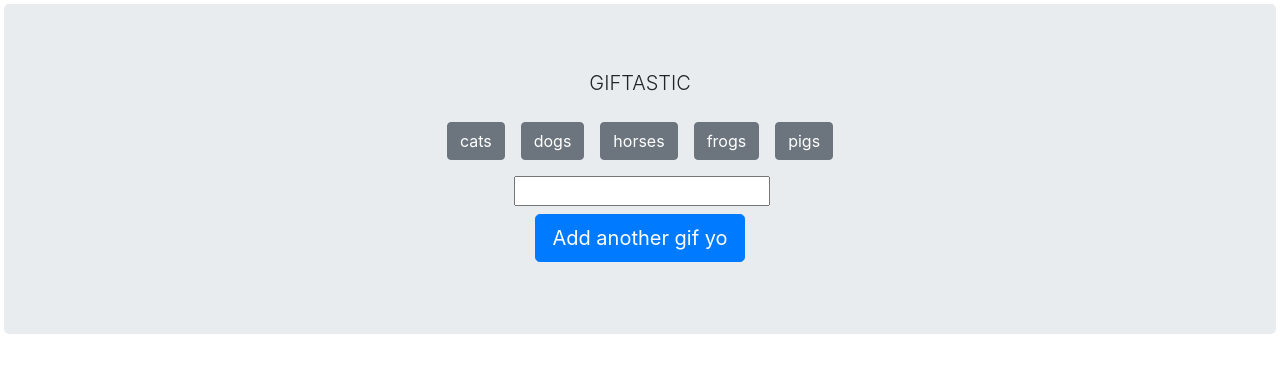
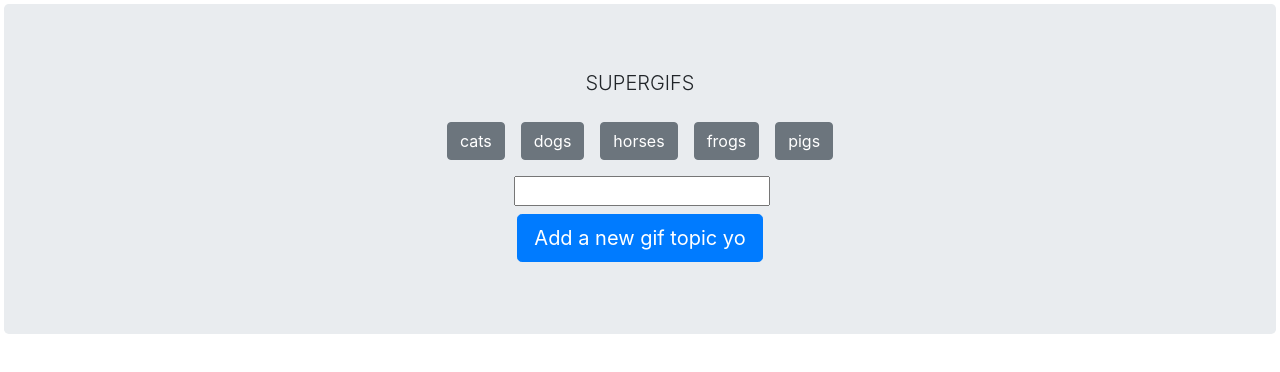
Before and after one commit to aale12/aale12.github.io, a plain HTML site: page Projects/GIFTASTIC/index.html in a window 1280 px wide. Drawn offline with nearby package versions, Linux system fonts and the light colour scheme.

Commit message:
submit button

```diff
--- a/Projects/GIFTASTIC/index.html
+++ b/Projects/GIFTASTIC/index.html
@@ -14,12 +14,12 @@
 <body>
     <div class="container-fluid p-1">
         <div class="jumbotron text-center">
-            <p class="lead">GIFTASTIC</p>
+            <p class="lead">SUPERGIFS</p>
             <div class="m-2" id="gif-buttons"></div>
             <form id="gif-form">
                 <label for="gif-search"></label>
                 <input type="text" id="gif-search"><br>
-                <button id="goGif" type="button" class="btn btn-primary btn-lg m-2">Add another gif yo</button>
+                <input id="goGif" type="submit" class="btn btn-primary btn-lg m-2" value="Add a new gif topic yo"></button>
 
             </form>
         </div>
```
